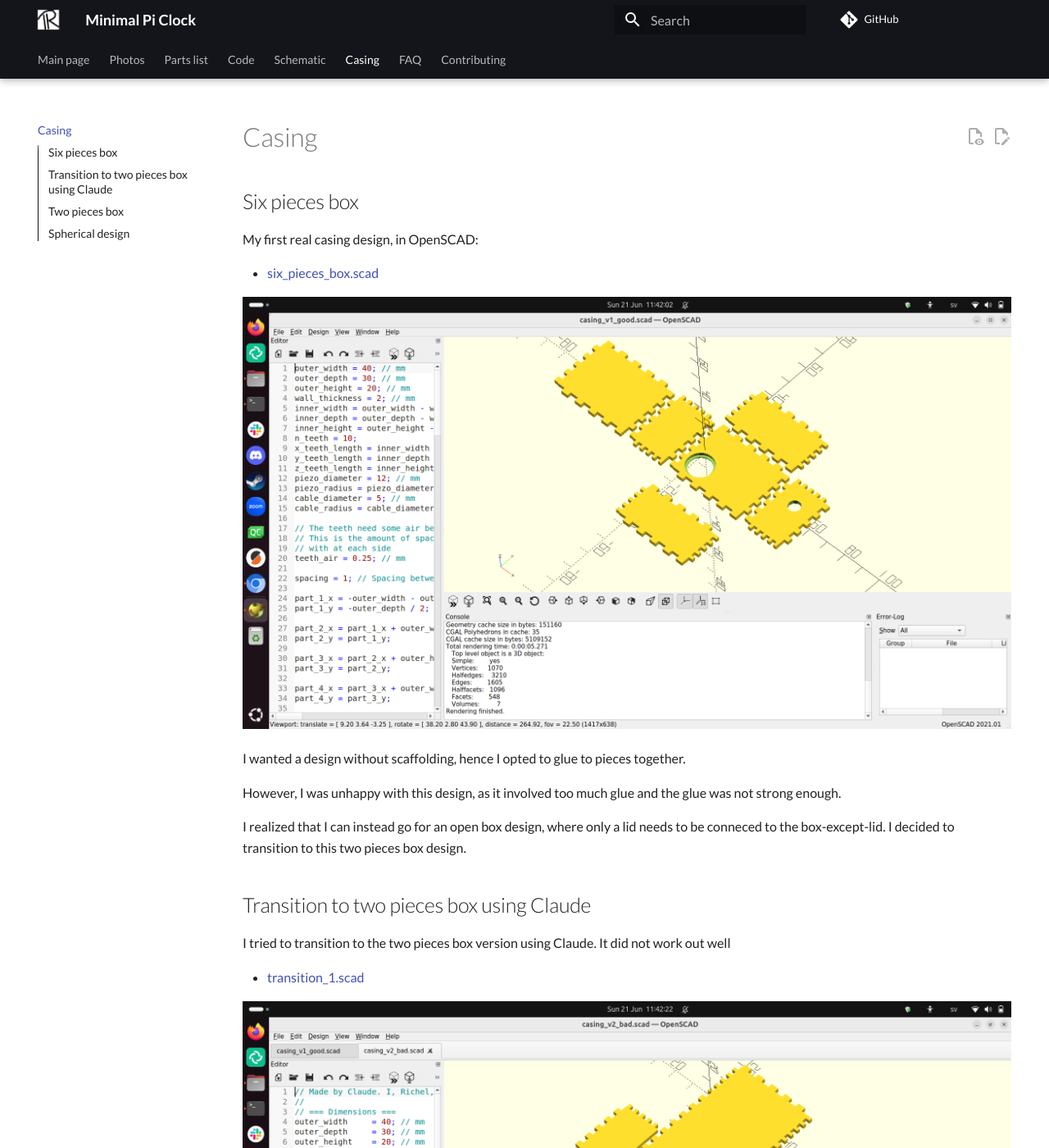
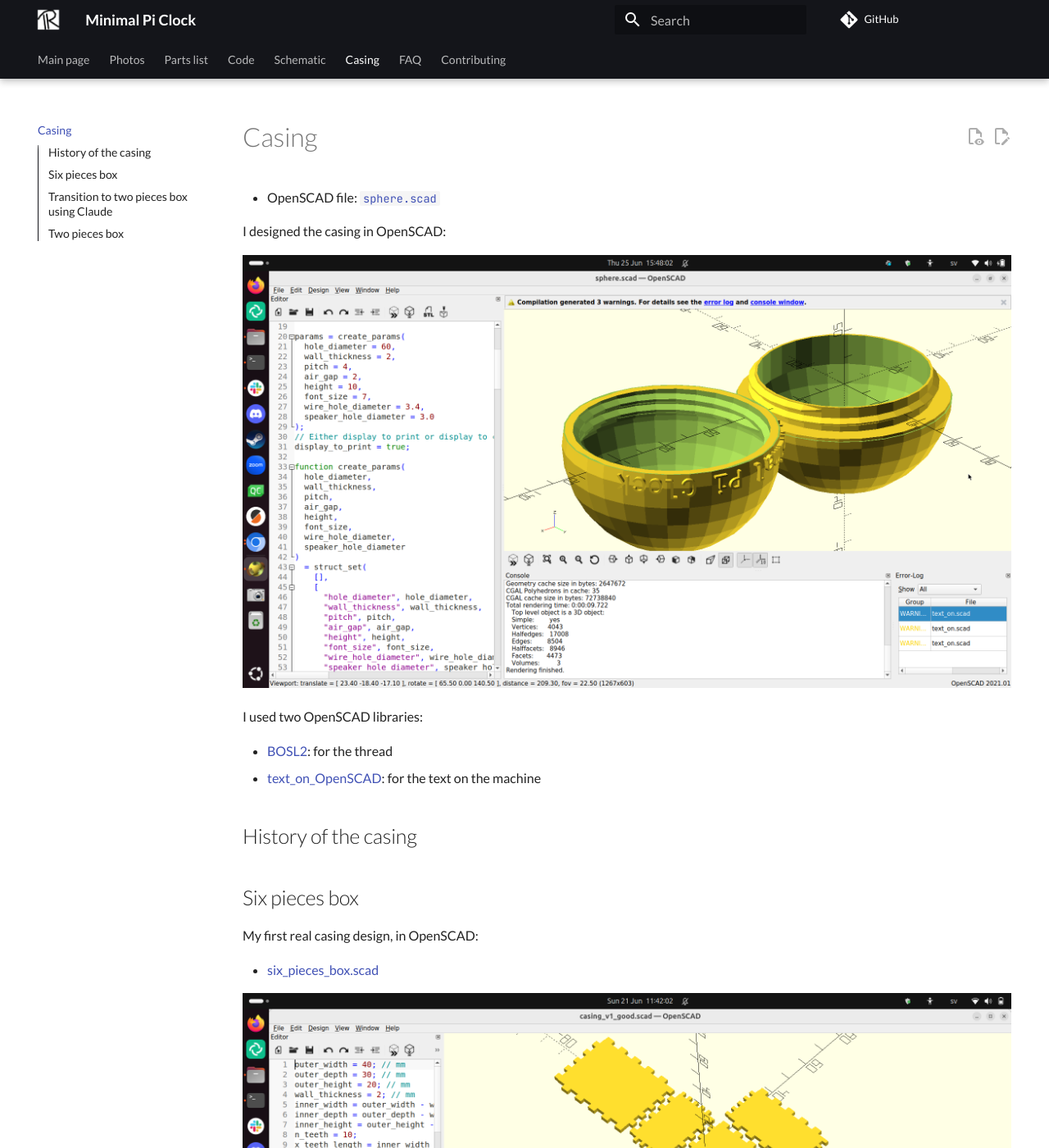
Before and after one commit to richelbilderbeek/MinimalPiClock, an MkDocs documentation site: the page built from docs/casing/README.md, in a window 1280 px wide and 1400 px high. Shown: the whole window at 82% size. Built offline with MkDocs 1.6.1 and Material for MkDocs 9.7.7, drawn with Linux system fonts in a browser that asks for light colours; comment, search, counter and statistics services are not loaded; some of the changed text lies outside the part shown.

Commit message:
Add pics

```diff
--- a/docs/casing/README.md
+++ b/docs/casing/README.md
@@ -1,4 +1,18 @@
 # Casing
+
+- OpenSCAD file: [`sphere.scad`](sphere.scad)
+
+I designed the casing in OpenSCAD:
+
+![Casing, in OpenSCAD](sphere_openscad.png)
+
+I used two OpenSCAD libraries:
+
+- [BOSL2](https://github.com/BelfrySCAD/BOSL2): for the thread
+- [text_on_OpenSCAD](https://github.com/brodykenrick/text_on_OpenSCAD):
+  for the text on the machine
+
+## History of the casing
 
 ## Six pieces box
 
@@ -45,7 +59,4 @@ However, how to connect the lid?
 I decided to start using a screw-on approach. Then, I realized,
 that I might as well make the clock spherical: it fits the theme better.
 
-## Spherical design
-
-For the screw, I dediced I needed to use
-[the Belfry OpenSCAD Library v2](https://github.com/BelfrySCAD/BOSL2).
+This is how I landed on the final design.
```
Also changed, not shown: docs/casing/sphere_openscad.png (added).
